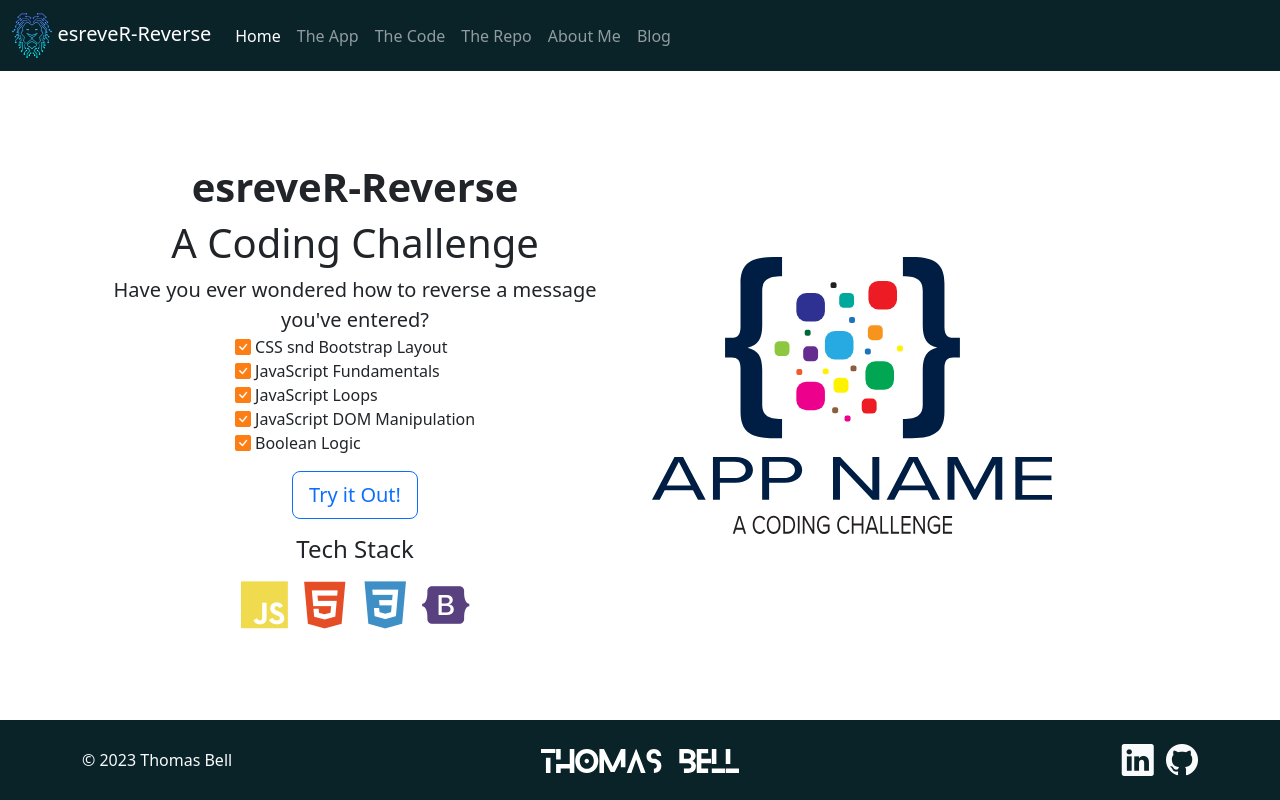
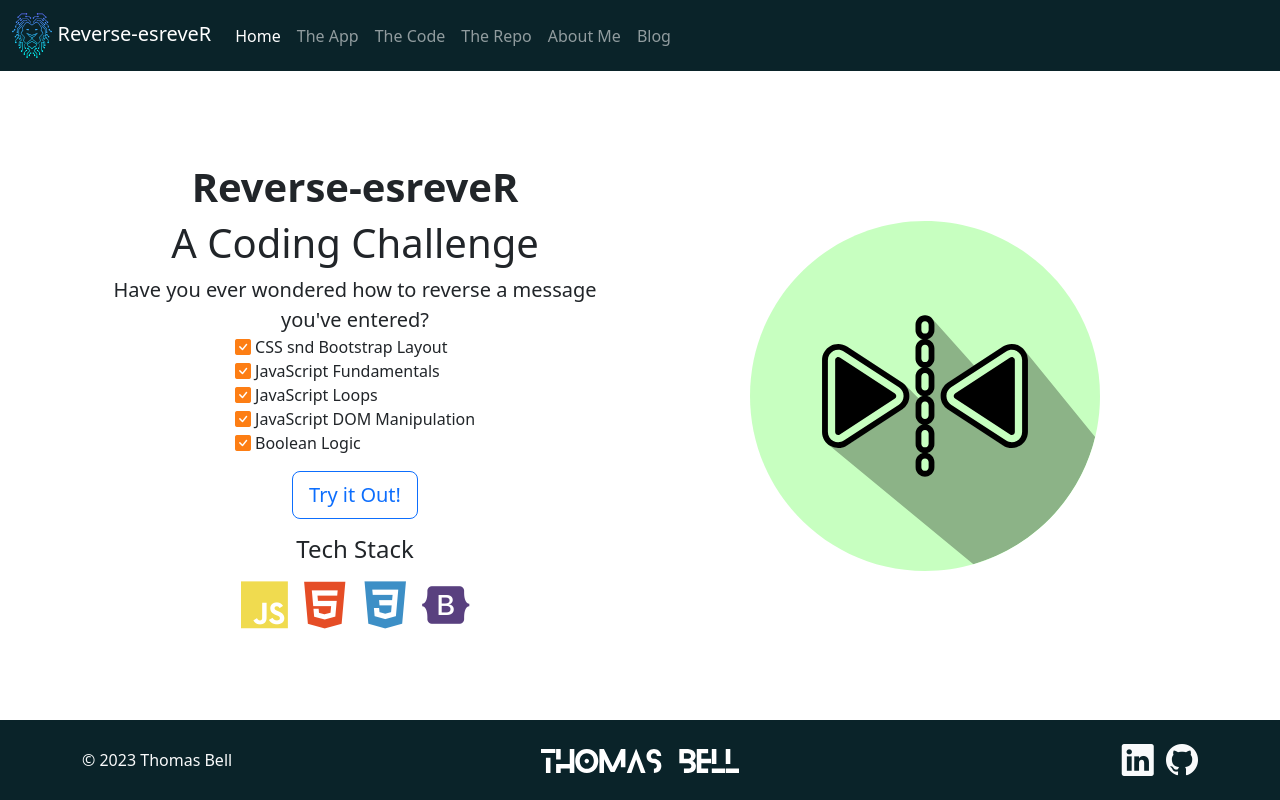
Before and after one commit to thomas065/esreveR-Reverse, a plain HTML site: page index.html in a window 1280 px wide. Drawn offline with nearby package versions, Linux system fonts and the light colour scheme.

Commit message:
added new logo and links

```diff
--- a/css/site.css
+++ b/css/site.css
@@ -46,7 +46,7 @@ footer .bi:hover {
 }
 
 .app-logo {
-    max-width: 400px;
+    max-width: 350px;
 }
 
 .synapse {
--- a/index.html
+++ b/index.html
@@ -3,7 +3,7 @@
     <head>
         <meta charset="UTF-8" />
         <meta name="viewport" content="width=device-width, initial-scale=1.0" />
-        <title>esreveR-Reverse: By Thomas Bell</title>
+        <title>Reverse-esreveR: By Thomas Bell</title>
 
         <!-- Bootstrap CSS -->
         <link
@@ -38,7 +38,7 @@
             <div class="container-fluid">
                 <a class="navbar-brand" href="/index.html">
                     <img src="/img/neonLion.svg" height="45" alt="myLogo" />
-                    esreveR-Reverse
+                    Reverse-esreveR
                 </a>
                 <button
                     class="navbar-toggler"
@@ -72,7 +72,14 @@
                         </li>
                         <li class="nav-item">
                             <!-- CHANGE ME TO THE REAL REPO LINK -->
-                            <a class="nav-link" href="https://github.com/thomas065/esreveR-Reverse" target="_blank" rel="noopener"> The Repo </a>
+                            <a
+                                class="nav-link"
+                                href="https://github.com/thomas065/esreveR-Reverse"
+                                target="_blank"
+                                rel="noopener"
+                            >
+                                The Repo
+                            </a>
                         </li>
                         <li class="nav-item">
                             <a
@@ -101,16 +108,16 @@
                     href="/img/favicon.ico"
                     type="image/x-icon"
                 />
-                <div class="col order-md-last">
+                <div class="col order-md-last text-center">
                     <img
                         class="img-fluid app-logo"
-                        src="/img/APPNAMELogo.svg"
+                        src="/img/reverseLogo.svg"
                         alt=""
                     />
                 </div>
                 <div class="col text-center">
                     <!-- Change ME -->
-                    <h2 class="display-6 fw-bold mt-3">esreveR-Reverse</h2>
+                    <h2 class="display-6 fw-bold mt-3">Reverse-esreveR</h2>
                     <h2 class="display-6">A Coding Challenge</h2>
                     <div class="lead">
                         Have you ever wondered how to reverse a message you've
```
Also changed, not shown: app.html (+4 -4 lines), code.html (+3 -3 lines), img/APPNAMELogo.svg (deleted), img/reverseLogo.svg (added).
